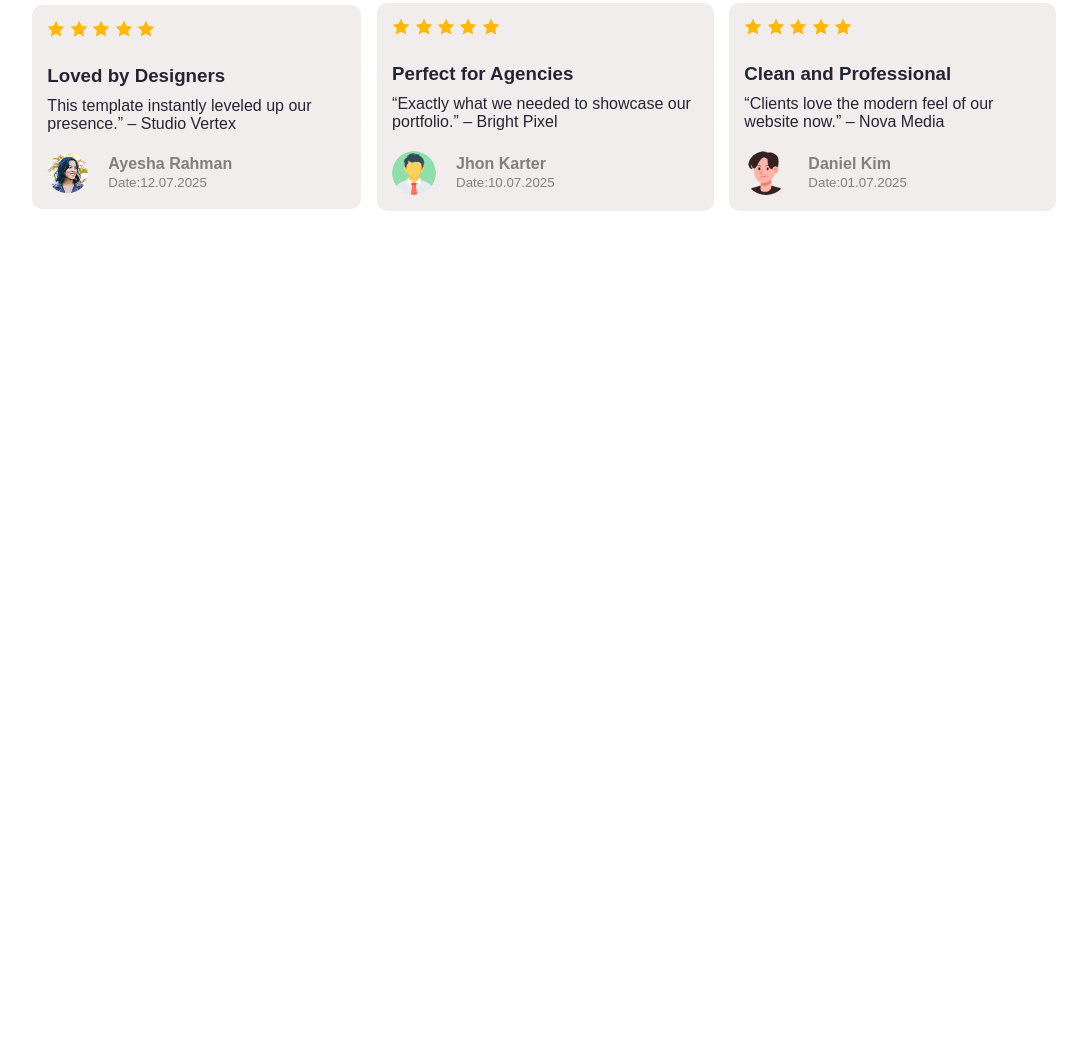
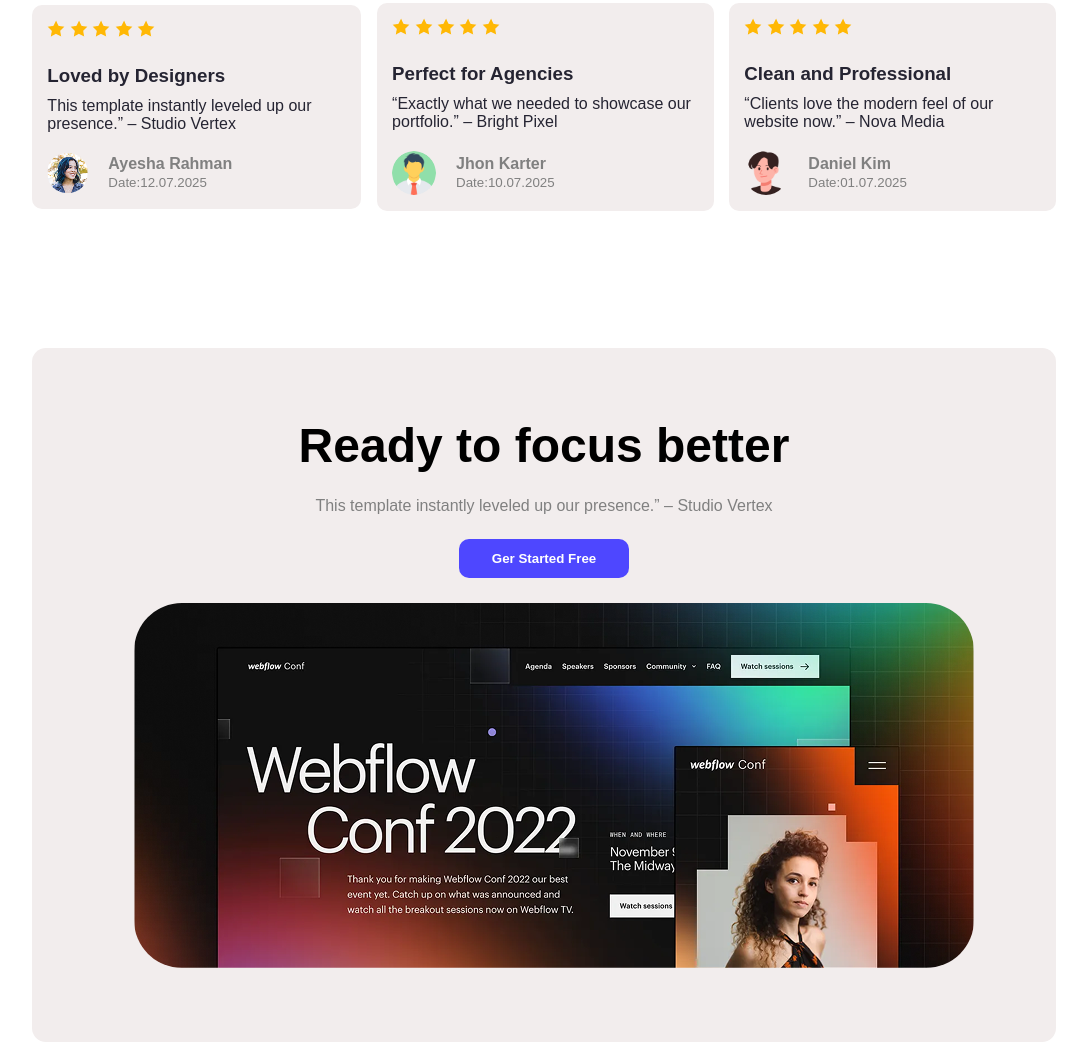
Before and after one commit to Alamin-Biswas103/-Assignment-1-Landing-L-aunchPad, a plain HTML site: page index.html in a window 1280 px wide. Shown: the part 1723-2765 px from the top of the page, without its empty margins (96-1183 px from the left). Before the commit the page ends 2071 px from the top, so only its background shows below. Drawn offline with Linux system fonts and the light colour scheme.

Commit message:
Ready to focus better'titled section is added and designed

```diff
--- a/index.html
+++ b/index.html
@@ -9,7 +9,7 @@
 </head>
 <body id="body" class="raleway-font">
 
-    <header class="header ">
+    <header class="header">
 
         <nav id="navbar">
             <h1 class="inter-font">LOGO</h1>
@@ -29,7 +29,7 @@
     <main class="main">
 
         <!-- See in action section------------------ -->
-        <section >
+        <section>
             <section class="see-action-section">
             <div class="action-section-text-container">
                 <h2>See It in Action</h2>
@@ -130,6 +130,15 @@
 
         </section>
 
+        <section class="focus-better-section">
+            <h1>Ready to focus better</h1>
+            <p>This template instantly leveled up our presence.” – Studio Vertex</p>
+            <button class="blue-btn">Ger Started Free</button>
+            <div>
+                <img src="Assets/wc-big.png" alt="">
+            </div>
+        </section>
+
     </main>
 
     <footer class="footer">
--- a/style/style.css
+++ b/style/style.css
@@ -218,3 +218,27 @@
 .reviewer-container p{
     font-weight: 700;
 }
+
+
+.focus-better-section{
+    background: #F2EDED;
+    padding: 70px 10%;
+    text-align: center;
+    border-radius: 14px;
+}
+
+.focus-better-section h1{
+    font-size: 3rem;
+    font-weight: 700;
+    color: #000;
+}
+
+.focus-better-section p{
+    color: gray;
+    margin: 24px 0;
+}
+
+.focus-better-section div img{
+    border-radius: 48px;
+    margin-top: 25px;
+}
```
